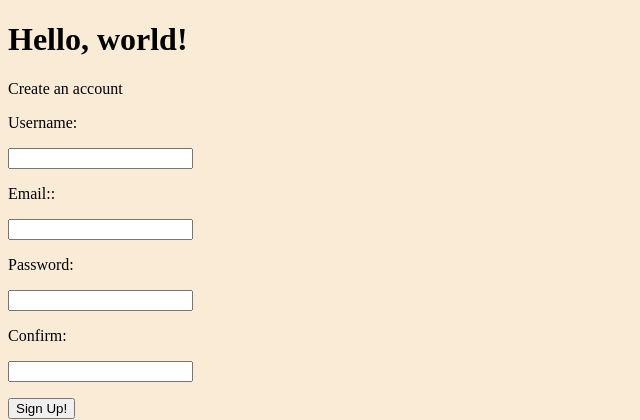
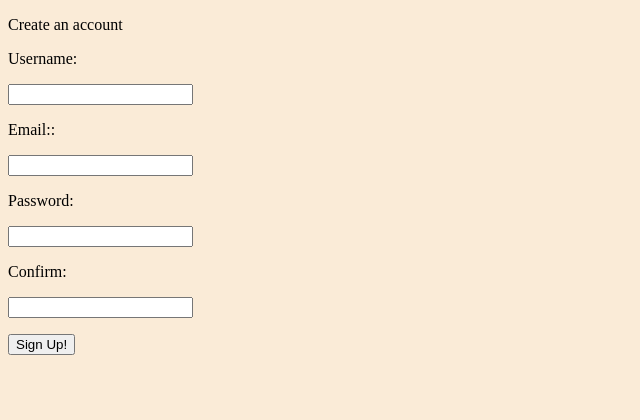
Before and after one commit to gonczor/black-sheep-codes, a Django app: page / in a window 1280 px wide. Shown: the top 420 px of the page, without its empty margins (0-640 px from the left). Run offline with Django 3.2, Linux system fonts and the light colour scheme.

Commit message:
removed hello world from header on index.html file

```diff
--- a/src/frontend/templates/index.html
+++ b/src/frontend/templates/index.html
@@ -2,7 +2,6 @@
 <html>
 <head></head>
 <body>
-    <h1 onclick="main()">Hello, world!</h1>
     <form id="signInForm">
         <p>Create an account</p>
         <p><label for="username">Username:</label></p>
```
